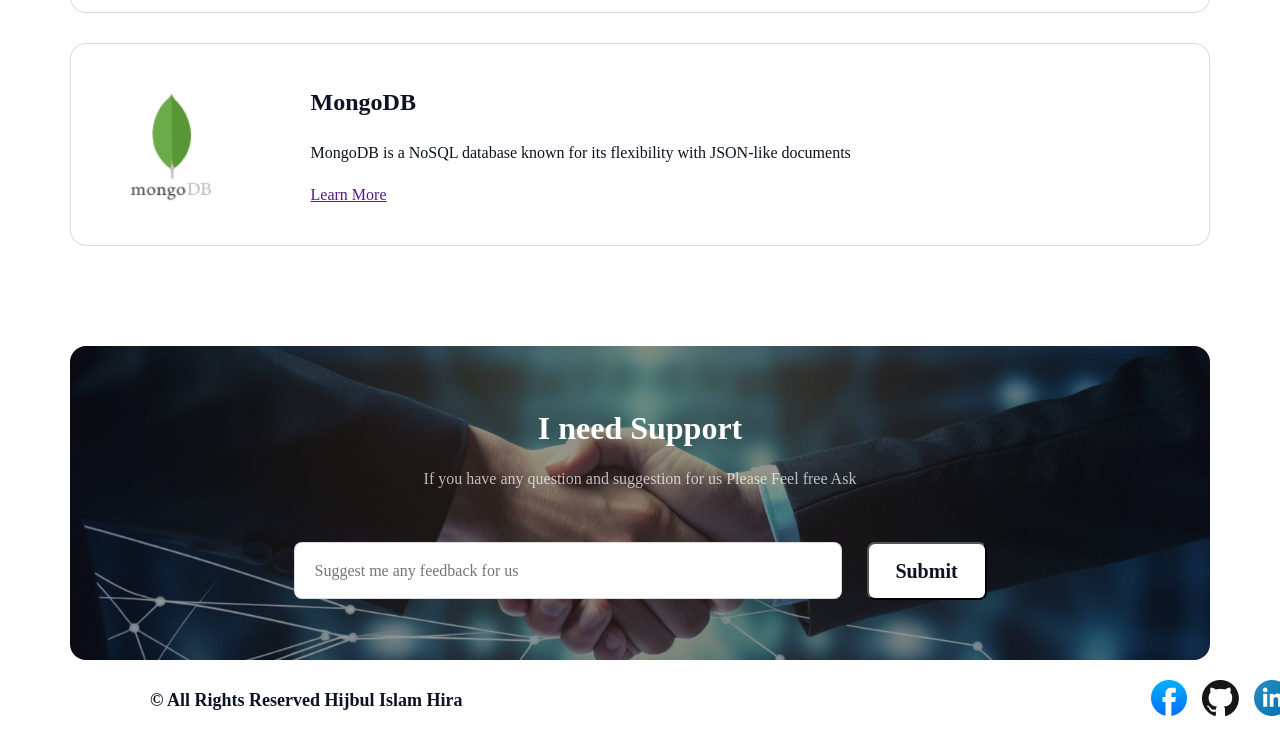
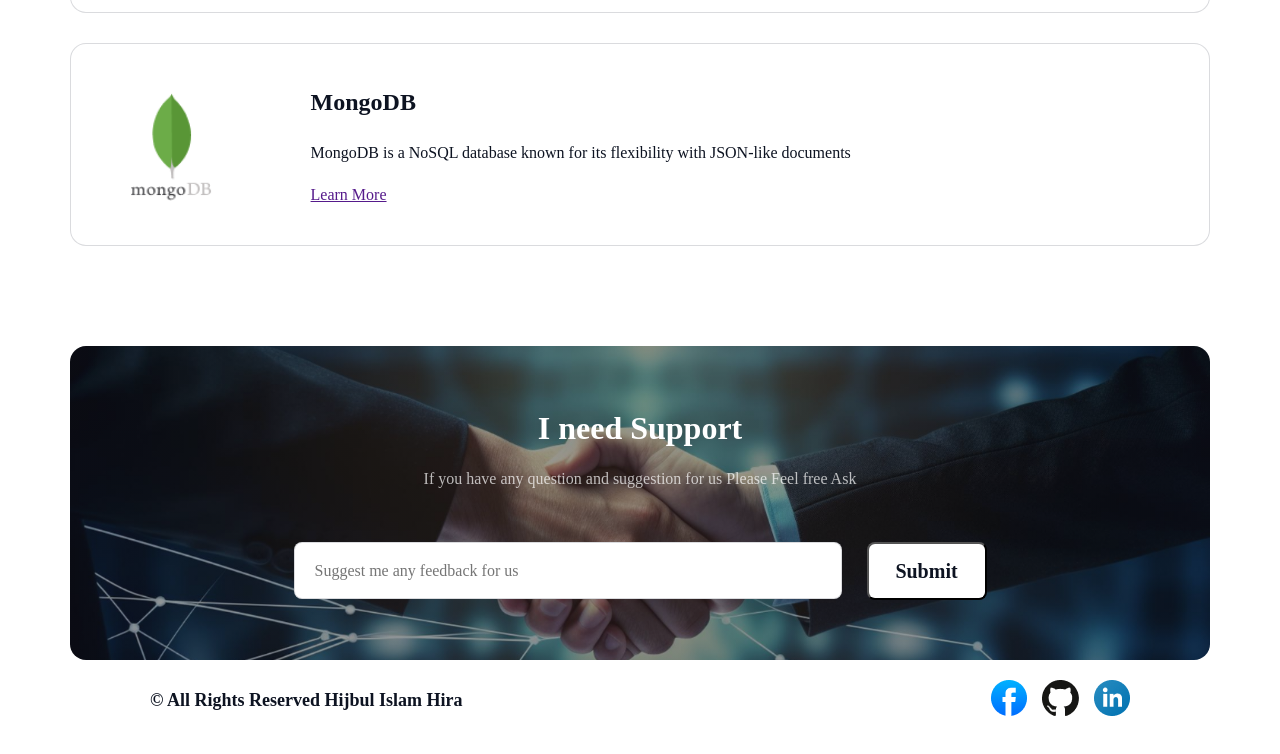
Before and after one commit to hijbul-islam-hira/assignment-1, a plain HTML site: page index.html in a window 1280 px wide. Shown: the part 4395-5149 px from the top of the page. Drawn offline with Linux system fonts and the light colour scheme; a web font is replaced by a local one.

Commit message:
Footer max value set trying to fix live page Footer section

```diff
--- a/styles/style.css
+++ b/styles/style.css
@@ -406,18 +406,16 @@ section{
 }
 /*Footer section styles*/
 footer{
-    width: 1440px;
-    height: 100px;
+    max-width: 1140px;
+    height: 40px;
     margin: 0 auto;
+    padding: 20px 150px;
 
 }
 .footer-content{
-    max-width: 1140px;
-    height: 40px;
     display: flex;
     justify-content: space-between;
     align-items: center;
-    margin: 20px 150px;
 
 }
 
```
